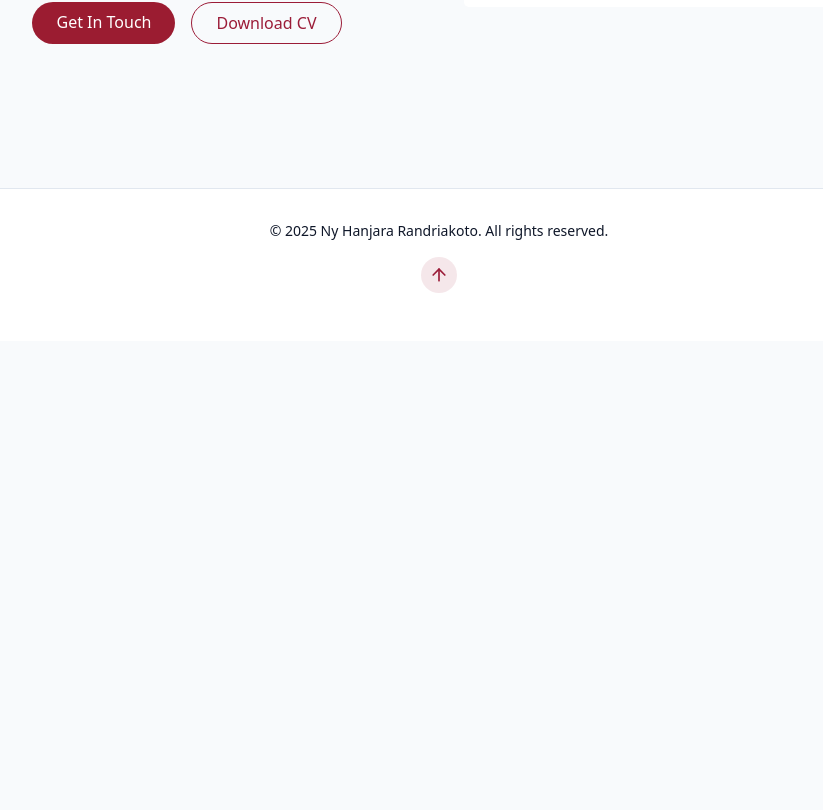
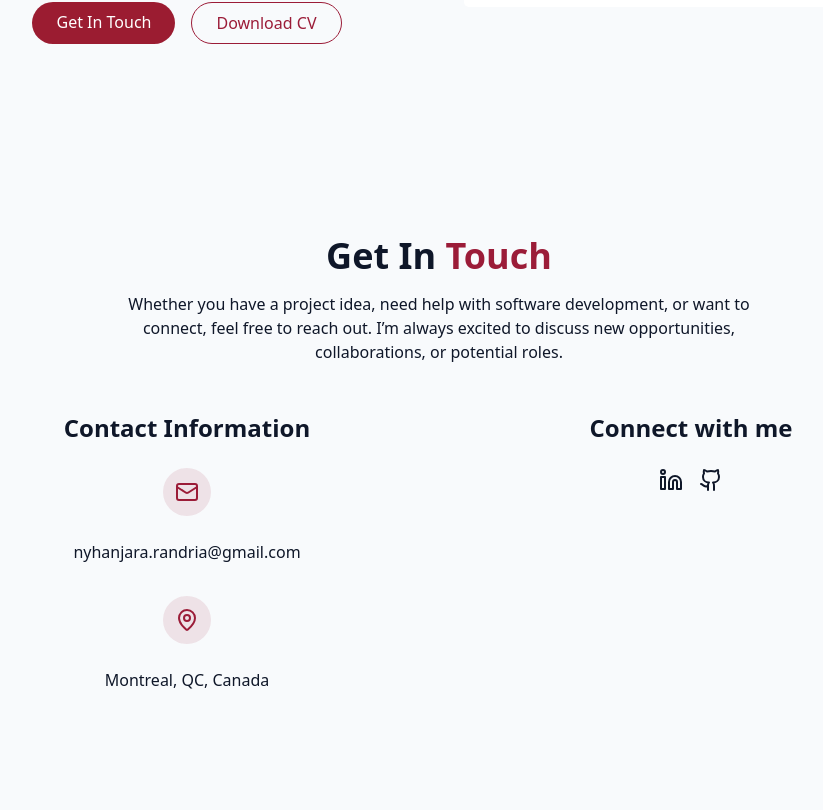
Before and after one commit to Nyst3r/portfolio-website, a React (Vite) app: page / in a window 1280 px wide. Shown: the part 1510-2320 px from the top of the page, without its empty margins (201-1024 px from the left). Before the commit the page ends 1851 px from the top, so only its background shows below. Built offline with nearby package versions, Linux system fonts and the light colour scheme.

Commit message:
Contact section

```diff
--- /dev/null
+++ b/src/components/ContactSection.jsx
@@ -0,0 +1,80 @@
+import {
+  Github,
+  Instagram,
+  Linkedin,
+  Mail,
+  MapPin,
+  Phone,
+  Send,
+  Twitch,
+  Twitter,
+} from "lucide-react";
+import { cn } from "@/lib/utils";
+import { useToast } from "@/hooks/use-toast";
+import { useState } from "react";
+
+export const ContactSection = () => {
+  return (
+    <section id="contact" className="py-24 px-4 relative bg-secondary/30">
+      <div className="container mx-auto max-w-5xl">
+        <h2 className="text-3xl md:text-4xl font-bold mb-4 text-center">
+          Get In <span className="text-primary"> Touch</span>
+        </h2>
+
+        <p className="text-center text-muted-foreground mb-12 max-w-2xl mx-auto">
+          Whether you have a project idea, need help with software development, or want to
+          connect, feel free to reach out. I’m always excited to discuss new opportunities,
+          collaborations, or potential roles.
+        </p>
+
+        <div className="grid grid-cols-1 md:grid-cols-2 gap-12">
+          <div className="flex flex-col justify-start space-y-8">
+            <h3 className="text-2xl font-semibold mb-6">
+              {" "}
+              Contact Information
+            </h3>
+
+            <div className="flex flex-col justify-start items-center space-y-6">
+                <div className="p-3 rounded-full bg-primary/10">
+                  <Mail className="h-6 w-6 text-primary" />{" "}
+                </div>
+                <div>
+                  <a
+                    href="mailto:nyhanjara.randria@gmail.com"
+                    className="text-muted-foreground hover:text-primary transition-colors"
+                  >
+                    nyhanjara.randria@gmail.com
+                  </a>
+                </div>
+              </div>
+              <div className="flex flex-col justify-start items-center space-y-6">
+                <div className="p-3 rounded-full bg-primary/10">
+                  <MapPin className="h-6 w-6 text-primary" />{" "}
+                </div>
+                <div>
+                  <a className="text-muted-foreground hover:text-primary transition-colors">
+                    Montreal, QC, Canada
+                  </a>
+                </div>
+              </div>
+            </div>
+
+            <div className="flex flex-col justify-start items-center space-y-6">
+              <h3 className="text-2xl font-semibold mb-6">
+              {" "}
+              Connect with me
+            </h3>
+              <div className="flex space-x-4 justify-center">
+                <a href="https://www.linkedin.com/in/ny-hanjara-randriakoto/" target="_blank">
+                  <Linkedin />
+                </a>
+                <a href="https://github.com/Nyst3r" target="_blank">
+                  <Github />
+                </a>
+              </div>
+            </div>
+          </div>
+          </div>
+    </section>
+  );
+};
--- a/src/pages/Home.jsx
+++ b/src/pages/Home.jsx
@@ -2,6 +2,7 @@ import { Navbar } from "../components/Navbar";
 import { ThemeToggle } from "../components/ThemeToggle";
 import { HeroSection } from "../components/HeroSection";
 import { AboutSection } from "../components/AboutSection";
+import { ContactSection } from "../components/ContactSection";
 import { Footer } from "../components/Footer";
 
 export const Home = () => {
@@ -17,6 +18,7 @@ export const Home = () => {
       <main>
         <HeroSection />
         <AboutSection />
+        <ContactSection />
       </main>
 
       {/* Footer */}
```
